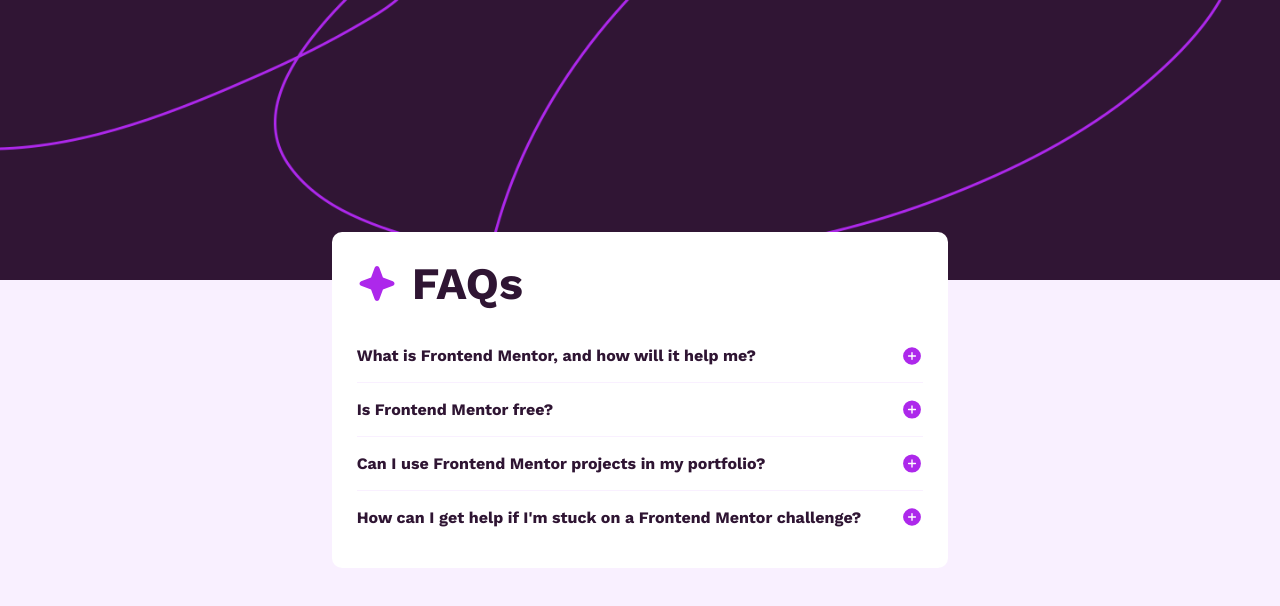
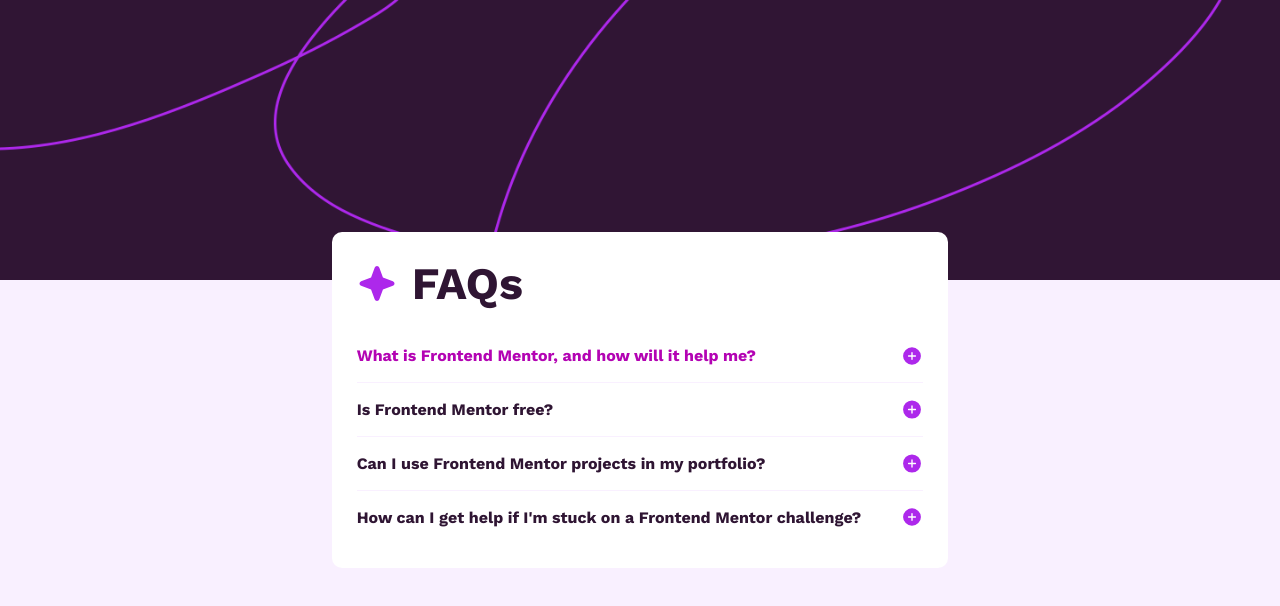
Before and after one commit to fakhreddinelargou/faq-accordion, a plain HTML site: page index.html in a window 1280 px wide. In both pictures the pointer is over the element "What is Frontend Mentor, and how will it help me?". Drawn offline with nearby package versions, Linux system fonts and the light colour scheme.

Commit message:
add hover

```diff
--- a/css-style/style.css
+++ b/css-style/style.css
@@ -35,6 +35,11 @@ h2 {
     align-items: center;
     justify-content: space-between;
     gap: 4rem;
+    transition: .2s;
+}
+
+.accordions .label:hover{
+    color: rgb(179, 3, 179);
 }
 
 .accordions .label img {
```
